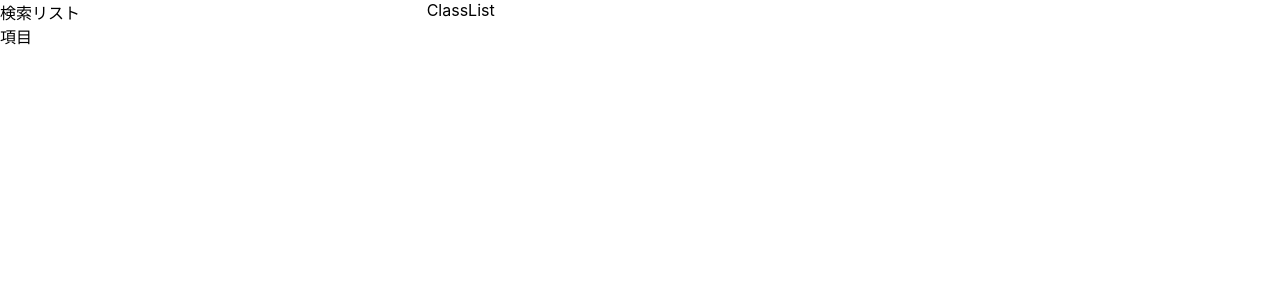
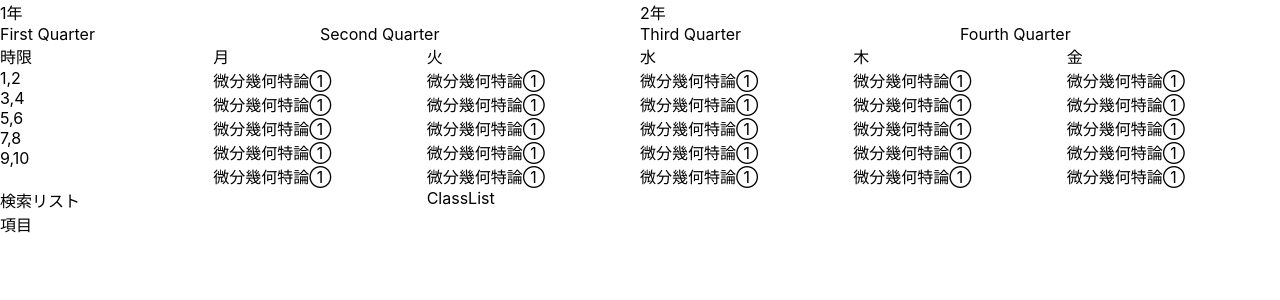
Before and after one commit to DaikiMiwa/orenotanni, a React (Create React App) app: page / in a window 1280 px wide. Shown: the top 300 px of the page. Built offline with nearby package versions, Linux system fonts and the light colour scheme.

Commit message:
fix: fix path of types

```diff
--- a/src/components/App.tsx
+++ b/src/components/App.tsx
@@ -1,9 +1,12 @@
 import React from 'react';
 import ClassSearchField from './ClassSearchField';
+import ScheduleField from './ScheduleField';
+import ScheduleWeekRender from './ScheduleWeekRender';
 
 function App() {
     return (
         <div>
+            <ScheduleField />
             <ClassSearchField />
         </div>
     )
--- a/src/components/ScheduleDayRender.tsx
+++ b/src/components/ScheduleDayRender.tsx
@@ -1,6 +1,6 @@
 import React from "react";
-import {Week} from "../TestClass";
-import { TimeSlotType } from "../TestClass"
+import {Week} from "../ClassTypes";
+import { TimeSlotType } from "../ClassTypes"
 
 type Props = { week : Week}
 
--- a/src/components/ScheduleTermSelecter.tsx
+++ b/src/components/ScheduleTermSelecter.tsx
@@ -1,6 +1,6 @@
 import React from 'react'
 import { Grid } from '@mui/material'
-import { Quarter, Grade} from '../TestClass'
+import { Quarter, Grade} from '../ClassTypes'
 
 const ScheduleTermSelecter = () => {
     console.log("選んでね")
```
Also changed, not shown: package.json (+7 -1 lines), 1 other file (tests, documents, lock files or other folders).
